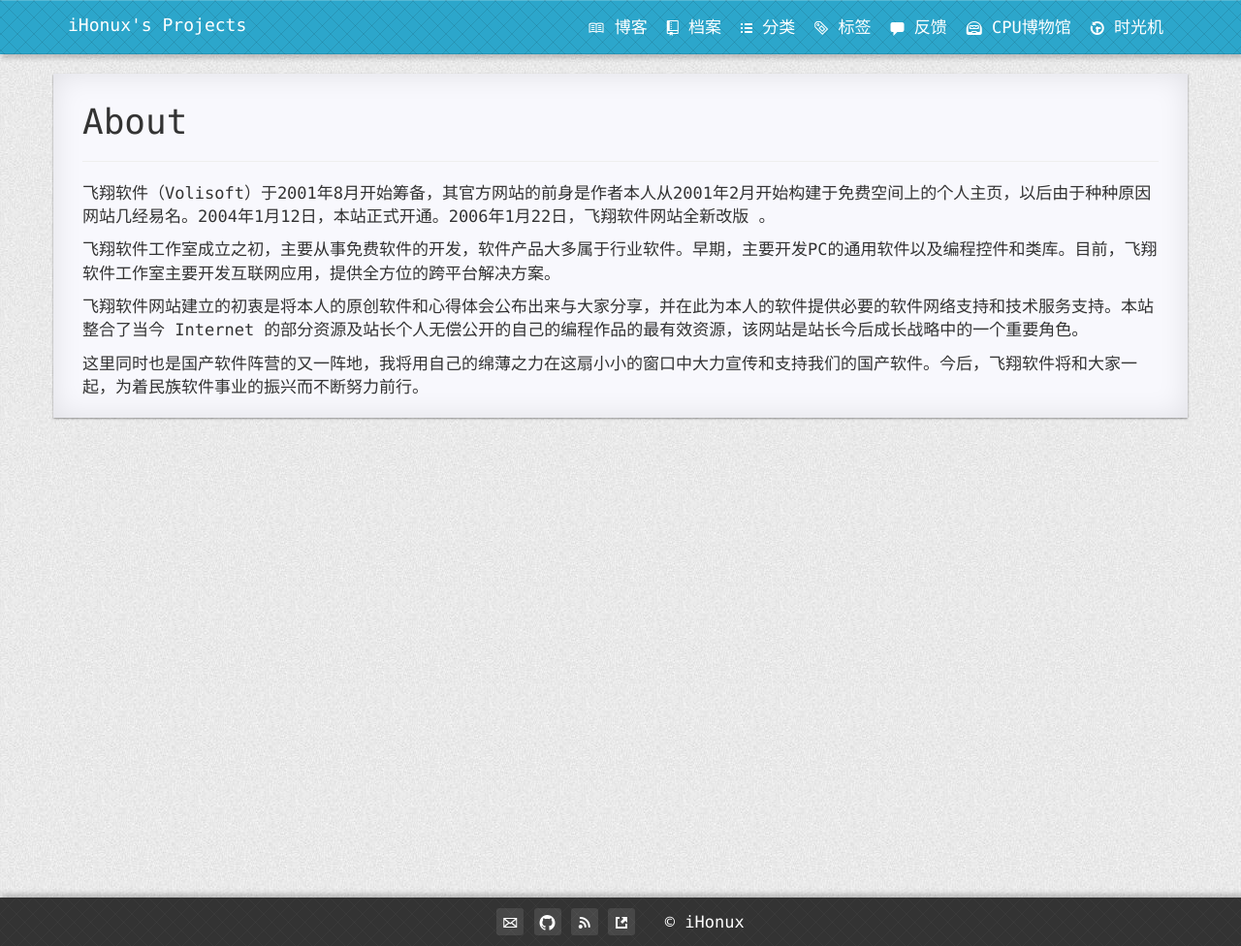
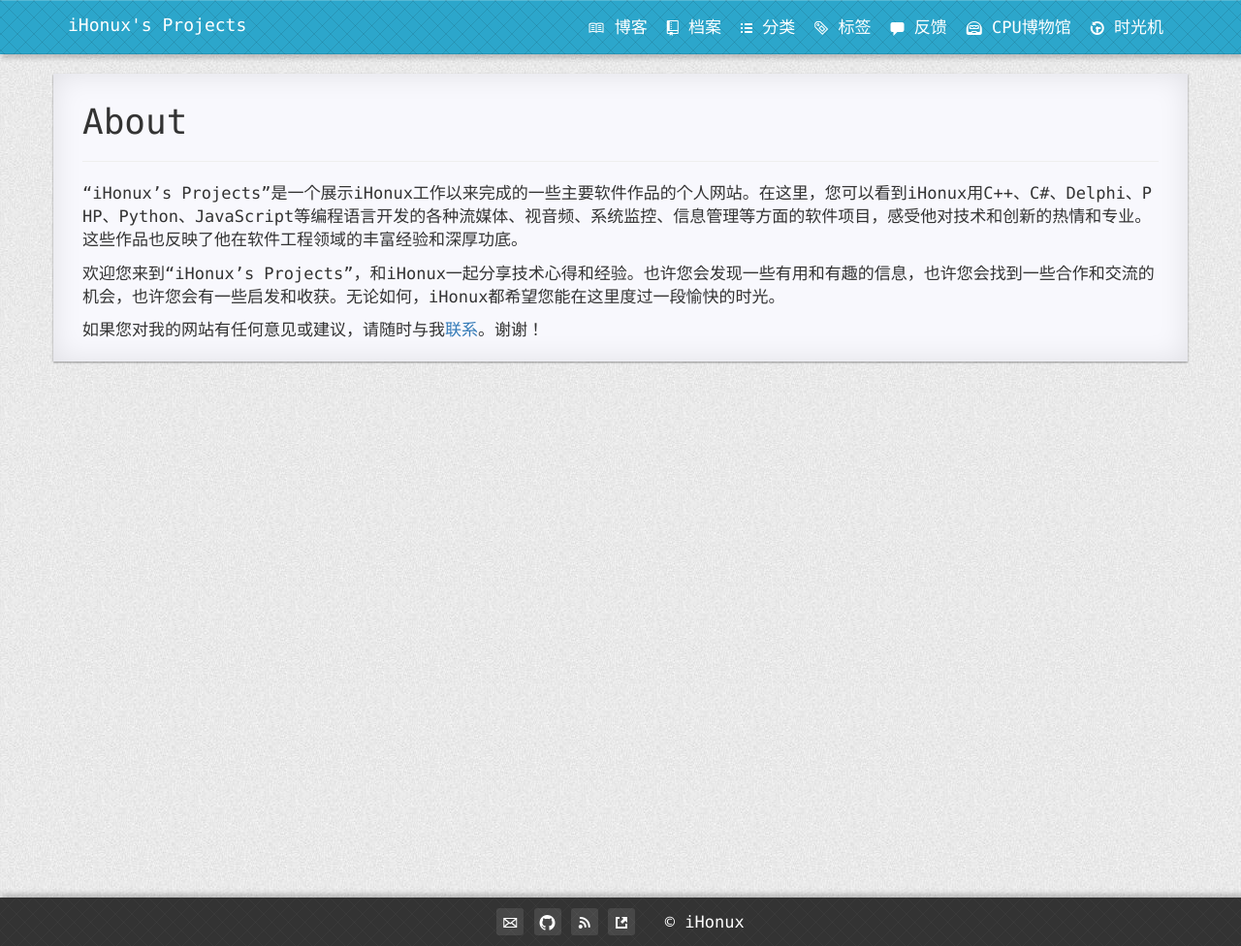
Before and after one commit to fxrj/fxrj.github.io, a Jekyll site: the page built from pages/4about.md, in a window 1280 px wide. Shown: the whole page at 97% size. Built offline with Jekyll 4.4.1, drawn with Linux system fonts in a browser that asks for light colours; nearby versions of some CDN libraries; comment, search, counter and statistics services are not loaded.

Commit message:
Update 4about.md

```diff
--- a/pages/4about.md
+++ b/pages/4about.md
@@ -5,10 +5,8 @@
 icon: octicon-heart
 ---
 
-飞翔软件（Volisoft）于2001年8月开始筹备，其官方网站的前身是作者本人从2001年2月开始构建于免费空间上的个人主页，以后由于种种原因网站几经易名。2004年1月12日，本站正式开通。2006年1月22日，飞翔软件网站全新改版 。
+“iHonux's Projects”是一个展示iHonux工作以来完成的一些主要软件作品的个人网站。在这里，您可以看到iHonux用C++、C#、Delphi、PHP、Python、JavaScript等编程语言开发的各种流媒体、视音频、系统监控、信息管理等方面的软件项目，感受他对技术和创新的热情和专业。这些作品也反映了他在软件工程领域的丰富经验和深厚功底。
 
-飞翔软件工作室成立之初，主要从事免费软件的开发，软件产品大多属于行业软件。早期，主要开发PC的通用软件以及编程控件和类库。目前，飞翔软件工作室主要开发互联网应用，提供全方位的跨平台解决方案。
+欢迎您来到“iHonux's Projects”，和iHonux一起分享技术心得和经验。也许您会发现一些有用和有趣的信息，也许您会找到一些合作和交流的机会，也许您会有一些启发和收获。无论如何，iHonux都希望您能在这里度过一段愉快的时光。
 
-飞翔软件网站建立的初衷是将本人的原创软件和心得体会公布出来与大家分享，并在此为本人的软件提供必要的软件网络支持和技术服务支持。本站整合了当今 Internet 的部分资源及站长个人无偿公开的自己的编程作品的最有效资源，该网站是站长今后成长战略中的一个重要角色。
-
-这里同时也是国产软件阵营的又一阵地，我将用自己的绵薄之力在这扇小小的窗口中大力宣传和支持我们的国产软件。今后，飞翔软件将和大家一起，为着民族软件事业的振兴而不断努力前行。
+如果您对我的网站有任何意见或建议，请随时与我[联系](/contact/)。谢谢！
```
